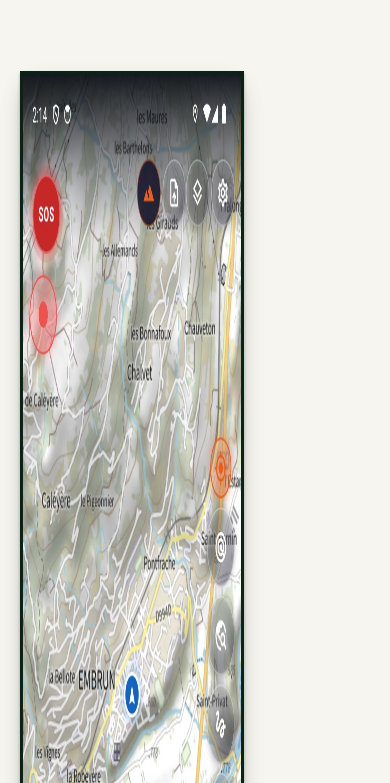
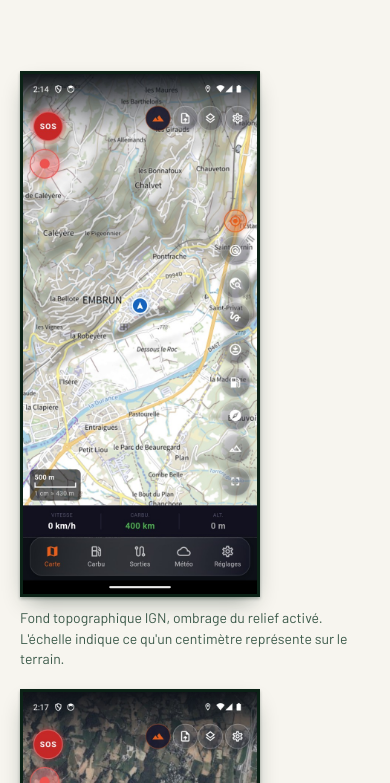
Before and after one commit to barbarescomarc/gofree-site, a plain HTML site: page index.html in a window 390 px wide. Shown: the part 1541-2324 px from the top of the page. Drawn offline with Linux system fonts and the light colour scheme.

Commit message:
fix(site): les captures des sections etaient demesurees
Meme cause que l'ecran du heros : des captures plein ecran de telephone
(ratio 0,45) dimensionnees en largeur occupaient pres de 600 px de haut
chacune. La section « la carte de l'IGN » s'etirait sur trois ecrans et la
colonne de texte se noyait dans le vide.

Elles se calent desormais sur la hauteur, comme le heros. En dessous de
34rem, une capture par ligne, dimensionnee en largeur : sur un telephone
c'est la largeur qui manque, pas la hauteur.

Co-Authored-By: Claude Opus 5 <noreply@anthropic.com>

```diff
--- a/styles.css
+++ b/styles.css
@@ -135,10 +135,7 @@ h1, h2, h3, .lame__lieu, .plaque__titre {
     align-items: start;
   }
   .deux-colonnes .etape__entete { max-width: 42ch; }
-  .deux-colonnes .vues {
-    margin-top: 0;
-    grid-template-columns: repeat(auto-fit, minmax(min(100%, 9rem), 1fr));
-  }
+  .deux-colonnes .vues { margin-top: 0; }
   .deux-colonnes .plaques { grid-column: 1 / -1; }
 }
 
@@ -317,17 +314,20 @@ h1, h2, h3, .lame__lieu, .plaque__titre {
 }
 
 /* ── Écrans de l'application ────────────────────────────────── */
+/* Les captures se calent sur la HAUTEUR, comme l'écran du héros : ce sont
+   des ecrans de telephone, bien plus hauts que larges. Les dimensionner en
+   largeur les faisait occuper toute la section et noyait le texte. */
 .vues {
   margin: clamp(2.25rem, 5.5vh, 3.5rem) 0 0;
-  display: grid;
-  gap: clamp(1.25rem, 3vw, 2.25rem);
-  grid-template-columns: repeat(auto-fit, minmax(min(100%, 11rem), 14rem));
-  justify-content: start;
-  align-items: start;
+  display: flex;
+  flex-wrap: wrap;
+  gap: clamp(1.25rem, 3vw, 2rem);
+  align-items: flex-start;
 }
-.vue { margin: 0; }
+.vue { margin: 0; max-width: 15rem; }
 .vue img {
-  width: 100%;
+  height: min(44vh, 400px);
+  width: auto;
   border: 3px solid var(--grave);
   box-shadow: var(--lame-ombre);
   background: var(--foret-fonce);
@@ -439,3 +439,8 @@ h1, h2, h3, .lame__lieu, .plaque__titre {
   .poteau { padding-top: 40px; padding-bottom: 48px; }
   .ecran-poteau img { height: min(46vh, 380px); }
 }
+
+@media (max-width: 34rem) {
+  .vue { max-width: 100%; }
+  .vue img { height: auto; width: min(100%, 15rem); }
+}
```
